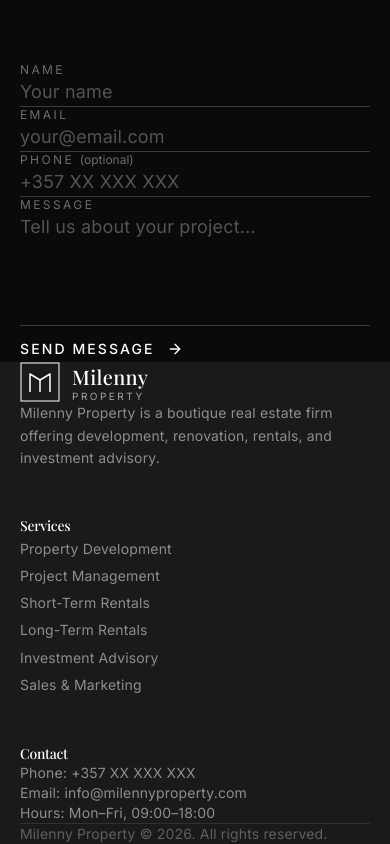
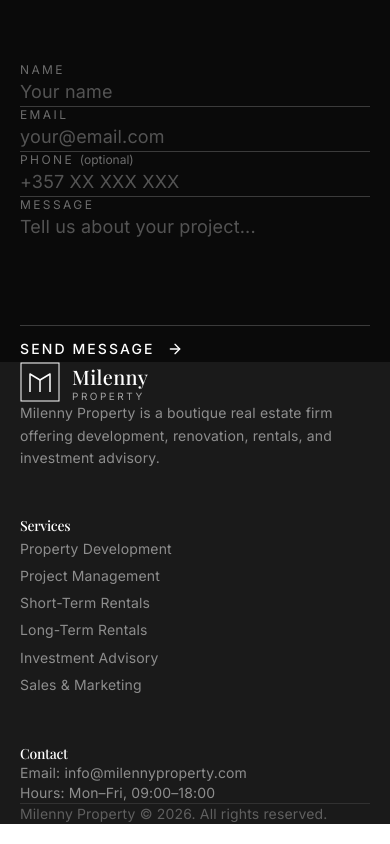
Before and after one commit to idofi555-ux/milenny-property, a Next.js app: page / in a window 390 px wide. Shown: the part 7367-8211 px from the top of the page. Built offline with nearby package versions, Linux system fonts and the light colour scheme.

Commit message:
Remove phone number from footer

```diff
--- a/src/components/layout/Footer.tsx
+++ b/src/components/layout/Footer.tsx
@@ -41,7 +41,6 @@ export default function Footer() {
           <div>
             <h3 className="text-sm font-medium text-white mb-5">Contact</h3>
             <div className="space-y-3 text-sm text-white/50">
-              <p>Phone: +357 XX XXX XXX</p>
               <p>Email: info@milennyproperty.com</p>
               <p>Hours: Mon–Fri, 09:00–18:00</p>
             </div>
```
